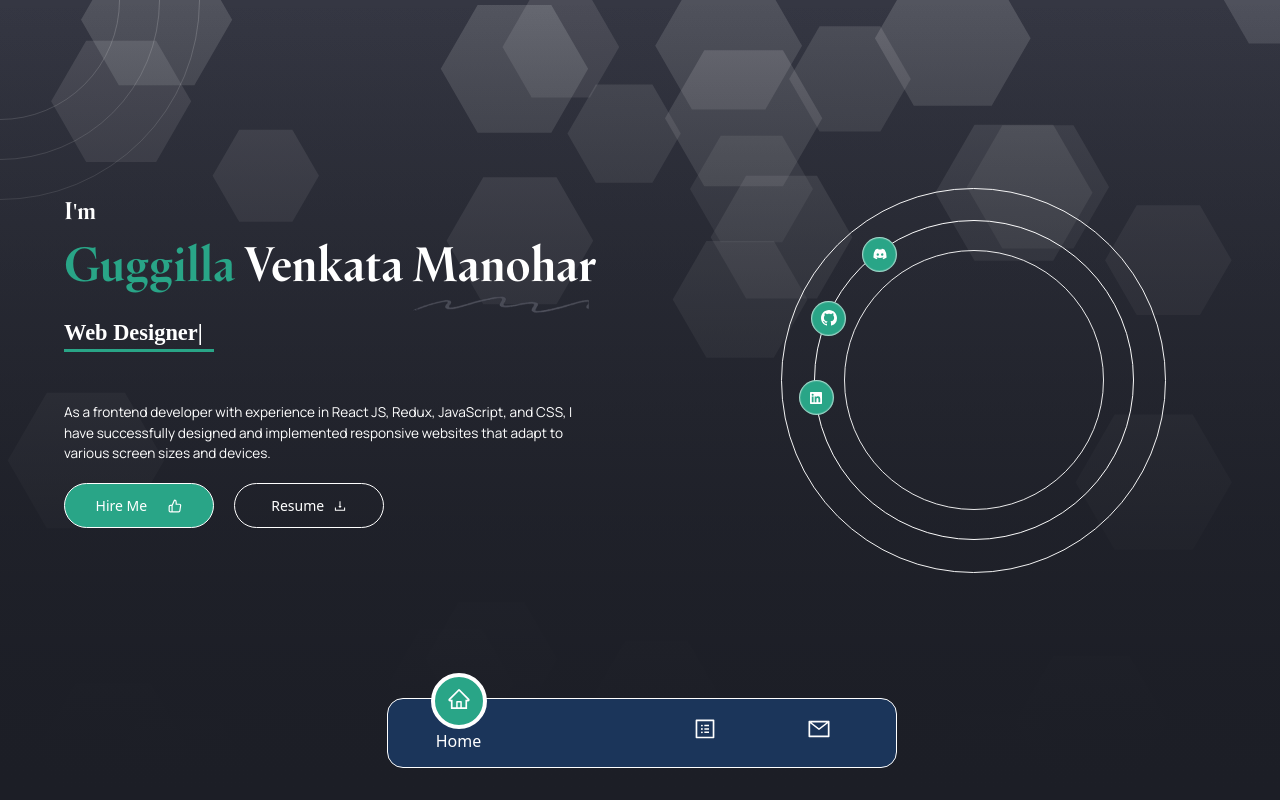
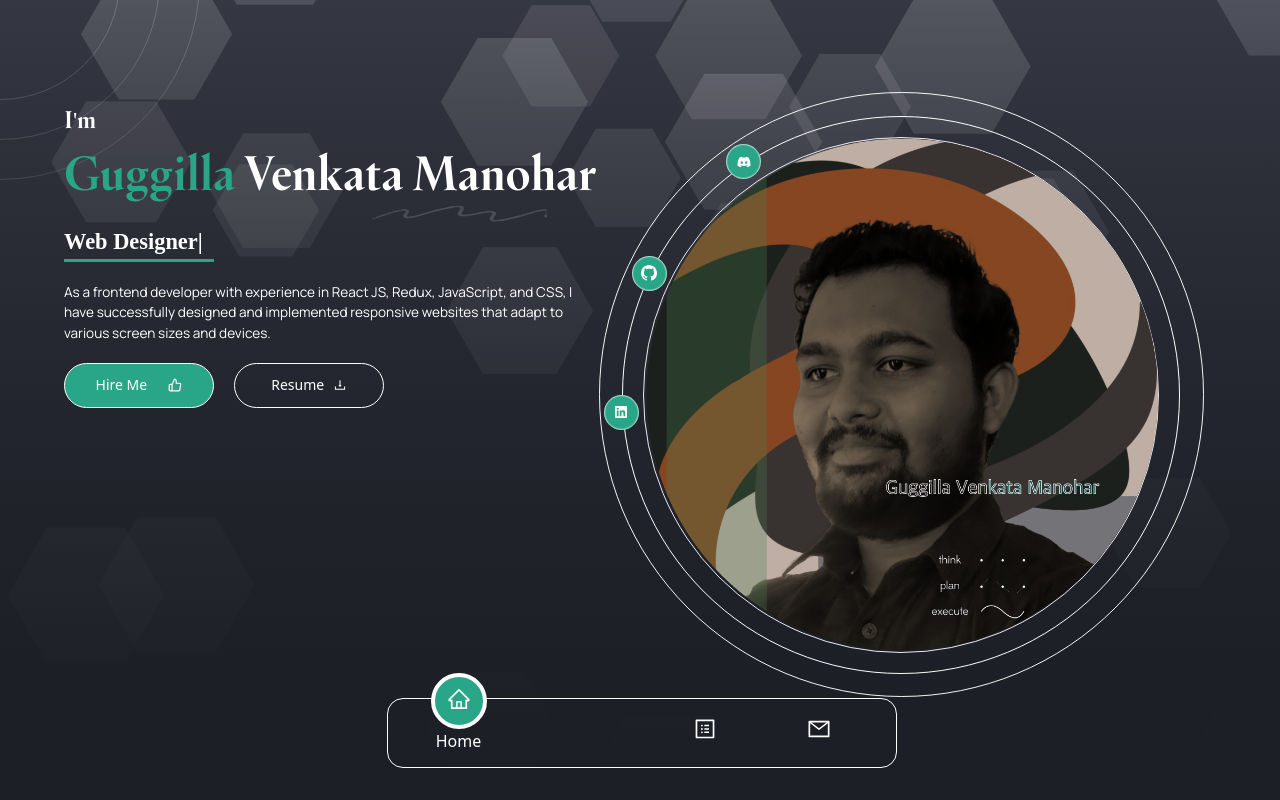
Before and after one commit to Manu-ESD/PortfolioV2, a React (Create React App) app: page / in a window 1280 px wide. Shown: the top 800 px of the page. Built offline with nearby package versions, Linux system fonts and the light colour scheme; some icons are missing; a web font is replaced by a local one.

Commit message:
UPDATED PROFILE IMAGE

```diff
--- a/src/components/Contact.js
+++ b/src/components/Contact.js
@@ -34,7 +34,12 @@ const Contact = () => {
     if (window.Email) {
       window.Email.send(config).then((message) => {
         alert(message);
-        setFormData({ objective: "Hire" });
+        setFormData({
+          objective: "Hire",
+          Username: "",
+          emailaddress: "",
+          message: "",
+        });
       });
       console.log(formData);
       console.log("Button Clicked");
--- a/src/components/Home.js
+++ b/src/components/Home.js
@@ -1,5 +1,5 @@
 import React, { useEffect, useRef } from "react";
-import ProfileImage from "../Utility/Images/Absolute_Reality_v16_sketch_art_0-removebg-preview.png";
+import ProfileImage from "../Utility/Images/Untitled-Artwork.png";
 import { AiOutlineDownload } from "react-icons/ai";
 import { FiThumbsUp } from "react-icons/fi";
 import ParticleBg from "./ParticleBg";
@@ -35,7 +35,7 @@ const Home = () => {
   return (
     <div
       ref={ref}
-      className="h-fit min-h-screen w-full flex justify-center items-center relative z-0 mx-auto"
+      className="h-fit min-h-[110vh] w-full flex justify-center items-start relative z-0 mx-auto"
       id="home"
     >
       {/* ABSOLUTE */}
@@ -56,11 +56,11 @@ const Home = () => {
       </div>
 
       {/*Main Home Div */}
-      <div className=" w-[95vw] h-fit mx-auto mb-[5vh] p-[2.5vw] relative z-10 flex min-[1250px]:flex-row flex-col justify-between items-center">
-        <div className=" pb-[5vh] h-fit w-fit relative">
+      <div className=" w-[95vw] h-fit mx-auto mb-[5vh] p-[2.5vw] mt-[60px] relative z-10 flex min-[1250px]:flex-row flex-col justify-center items-center">
+        <div className=" pb-[5vh] h-fit min-[1250px]:w-3/6 w-[100%] relative min-[1250px]:-translate-y-[120px] -translate-y-0">
           <img
             src={wave}
-            className="w-[200px] h-[30px] absolute top-[100px] right-[-10px]"
+            className="w-[200px] h-[30px] absolute left-[120px] top-[80px] min-[640px]:top-[100px] min-[640px]:left-[300px]"
           ></img>
           <motion.h1
             initial={{ opacity: 0, y: "75" }}
@@ -74,7 +74,7 @@ const Home = () => {
             initial={{ opacity: 0, y: "75" }}
             animate={{ opacity: 1, y: 0 }}
             transition={{ duration: 0.7, ease: "easeIn", delay: 0.75 }}
-            className=" text-[1.8rem] sm:text-[3rem] font-bold text-[#fff] mb-4 font-[MainFont]"
+            className=" text-[1.8rem] sm:text-[2.8rem] min-[1270px]:text-[3rem] font-bold text-[#fff] mb-4 font-[MainFont]"
           >
             <span className="text-yellow">Guggilla</span> Venkata Manohar
           </motion.h1>
@@ -89,7 +89,7 @@ const Home = () => {
               animate={{ opacity: 1, y: 0 }}
               transition={{ duration: 0.7, ease: "easeIn", delay: 1.5 }}
             ></DesignationReleave>
-            <hr className="w-[150px] border-t-[3px] mb-[50px] text-yellow" />
+            <hr className="w-[150px] border-t-[3px] mb-[10px] text-yellow" />
           </motion.div>
 
           <div>
@@ -120,7 +120,7 @@ const Home = () => {
               <motion.a
                 initial={{ opacity: 0, y: "75" }}
                 animate={{ opacity: 1, y: 0 }}
-                transition={{ duration: 0.7, ease: "easeIn", delay: 3.75 }}
+                transition={{ duration: 0.7, ease: "easeIn", delay: 3 }}
                 className="w-[150px] h-[45px] rounded-[50px]  text-textcolor text-sm mr-5  px-8 py-3 border border-[1px] border-white  flex flex-row items-center justify-around duration-300 hover:bg-yellow"
                 href="https://drive.google.com/file/d/1wTZoylXaHoXU1EHmB98U8eeV7tATdynu/view"
                 target="_blank"
@@ -132,32 +132,19 @@ const Home = () => {
             </div>
           </div>
         </div>
-        <div className=" h-fit w-fit realtive z-10">
-          {/* <motion.img
-          initial={{ opacity: 0, x: "50%" }}
-          animate={{ opacity: 1, x: 0 }}
-          transition={{ duration: 0.7, ease: "easeIn", delay: 0 }}
-          src={ProfileImage}
-          className=" h-[70vh] absolute top-[50px] right-[100px] z-20 opacity-100"
-          style={{
-            // border: "2px solid red",
-            width: "fit-content",
-            // backgroundColor: "#fff0",
-            borderBottomRightRadius: "10rem",
-          }}
-        ></motion.img> */}
+        <div className=" h-fit w-fit realtive z-10 flex justify-center items-center">
           {/* //Big Concentric Circles */}
-          <div className="h-[385px] w-[385px] min-[1250px]:mr-[50px]  z-20  flex justify-center items-center relative overflow-hidden">
-            <div className="h-[385px] w-[385px]  rounded-[50%] bg-[#ffffff00] border-[1px] border-[#fffffff0]  absolute  opacity-[1]"></div>
+          <div className="min-[750px]:h-[605px]  min-[750px]:w-[605px] w-[385px] h-[385px]  z-20 top-[-5%] right-[2%] flex justify-center items-center relative overflow-hidden">
+            <div className="min-[750px]:h-[605px] min-[750px]:w-[605px] w-[385px] h-[385px]  rounded-[50%] bg-[#ffffff00] border-[1px] border-[#fffffff0]  absolute  opacity-[1]"></div>
             <div
               id="bigCircle"
-              className="h-[320px] w-[320px] rounded-[50%] bg-[#ff000000]  border-[1px] border-[#fffffffa] absolute opacity-[1] z-10"
+              className="min-[750px]:h-[558px] min-[750px]:w-[558px] w-[320px] h-[320px]  rounded-[50%] bg-[#ff000000]  border-[1px] border-[#fffffffa] absolute opacity-[1] z-10"
             >
               {/* first small circle */}
               <a
                 href="https://discord.gg/ktg8PGt8"
                 target="_blank"
-                className="z-[10] cursor-pointer h-[35px] w-[35px] rounded-[50%] bg-yellow  border-[1px] border-[#ffffff75] absolute top-[5%] left-[15%] flex justify-center items-center"
+                className="z-[10] cursor-pointer h-[35px] w-[35px] rounded-[50%] bg-yellow  border-[1px] border-[#ffffff75] absolute top-[5%] min-[750px]:left-[18.5%] left-[15%] flex justify-center items-center"
               >
                 <BiLogoDiscordAlt className="text-[#fff]"></BiLogoDiscordAlt>
                 <div className="h-[35px] z-10 w-[35px] rounded-[50%] bg-[#fff0]  border-[1px] border-[#ffffff75] absolute opacity-[1] absolute  animate-ping scale-50"></div>
@@ -167,7 +154,7 @@ const Home = () => {
               <a
                 href="https://github.com/Manu-ESD"
                 target="_blank"
-                className="h-[35px] w-[35px] rounded-[50%] bg-yellow  border-[1px] border-[#ffffff75] absolute top-[25%] left-[-1%] flex justify-center items-center"
+                className="h-[35px] w-[35px] rounded-[50%] bg-yellow  border-[1px] border-[#ffffff75] absolute top-[25%] min-[750px]:left-[1.5%] left-[-1%] flex justify-center items-center"
               >
                 <BsGithub className="text-[#fff]"></BsGithub>
                 <div className="h-[35px] w-[35px] rounded-[50%] bg-[#fff0]  border-[1px] border-[#ffffff75] absolute opacity-[1] absolute animate-ping scale-50"></div>
@@ -176,13 +163,28 @@ const Home = () => {
               <a
                 href="https://www.linkedin.com/in/manoharguggilla/"
                 target="_blank"
-                className="h-[35px] w-[35px] rounded-[50%] bg-yellow  border-[1px] border-[#ffffff75] absolute top-[50%] left-[-5%] relative flex justify-center items-center"
+                className="h-[35px] w-[35px] rounded-[50%] bg-yellow  border-[1px] border-[#ffffff75] absolute top-[50%] min-[750px]:left-[-3.5%] left-[-5%] relative flex justify-center items-center"
               >
                 <BiLogoLinkedinSquare className="text-[#fff]"></BiLogoLinkedinSquare>
                 <div className="h-[35px] w-[35px] rounded-[50%] bg-[#fff0]  border-[1px] border-[#ffffff75] absolute opacity-[1] absolute animate-ping scale-50"></div>
               </a>
             </div>
-            <div className="h-[260px] w-[260px] rounded-[50%] bg-[#00f0]  border-[1px]  border-[#ffffffe6] absolute opacity-[1]"></div>
+            <motion.img
+              initial={{ opacity: 0 }}
+              animate={{ opacity: 1 }}
+              transition={{ duration: 1, ease: "easeIn", delay: 1 }}
+              src={ProfileImage}
+              className=" min-[750px]:h-[546px] h-[260px] absolute rounded-[50%] z-20 opacity-100"
+              style={
+                {
+                  // border: "2px solid red",
+                  // width: "fit-content",
+                  // backgroundColor: "#fff0",
+                  // borderBottomRightRadius: "10rem",
+                }
+              }
+            ></motion.img>
+            <div className="min-[750px]:h-[516px] min-[750px]:w-[516px]  w-[260px] h-[260px]  rounded-[50%] bg-[#00f0]  border-[1px]  border-[#ffffffe6] absolute opacity-[1]"></div>
           </div>
         </div>
       </div>
--- a/src/components/Nav.js
+++ b/src/components/Nav.js
@@ -11,7 +11,7 @@ const Nav = () => {
   };
 
   return (
-    <div className=" bg-[#25273400] border-[1px] border-[#ffffff] fixed h-[70px] w-[310px] sm:w-[510px] bg-navcolor rounded-2xl sm:bottom-8 bottom-10 left-[calc(50%-155px)] sm:left-[calc(50%-253px)] flex items-center z-50">
+    <div className=" bg-[#25273400] border-[1px] border-[#ffffff] fixed h-[70px] w-[310px] sm:w-[510px] rounded-2xl sm:bottom-8 bottom-10 left-[calc(50%-155px)] sm:left-[calc(50%-253px)] flex items-center z-50">
       <ul className="flex justify-around w-full mr-5 ml-5">
         <Link
           to="home"
```
Also changed, not shown: src/Utility/Images/Untitled-Artwork.png (added).
